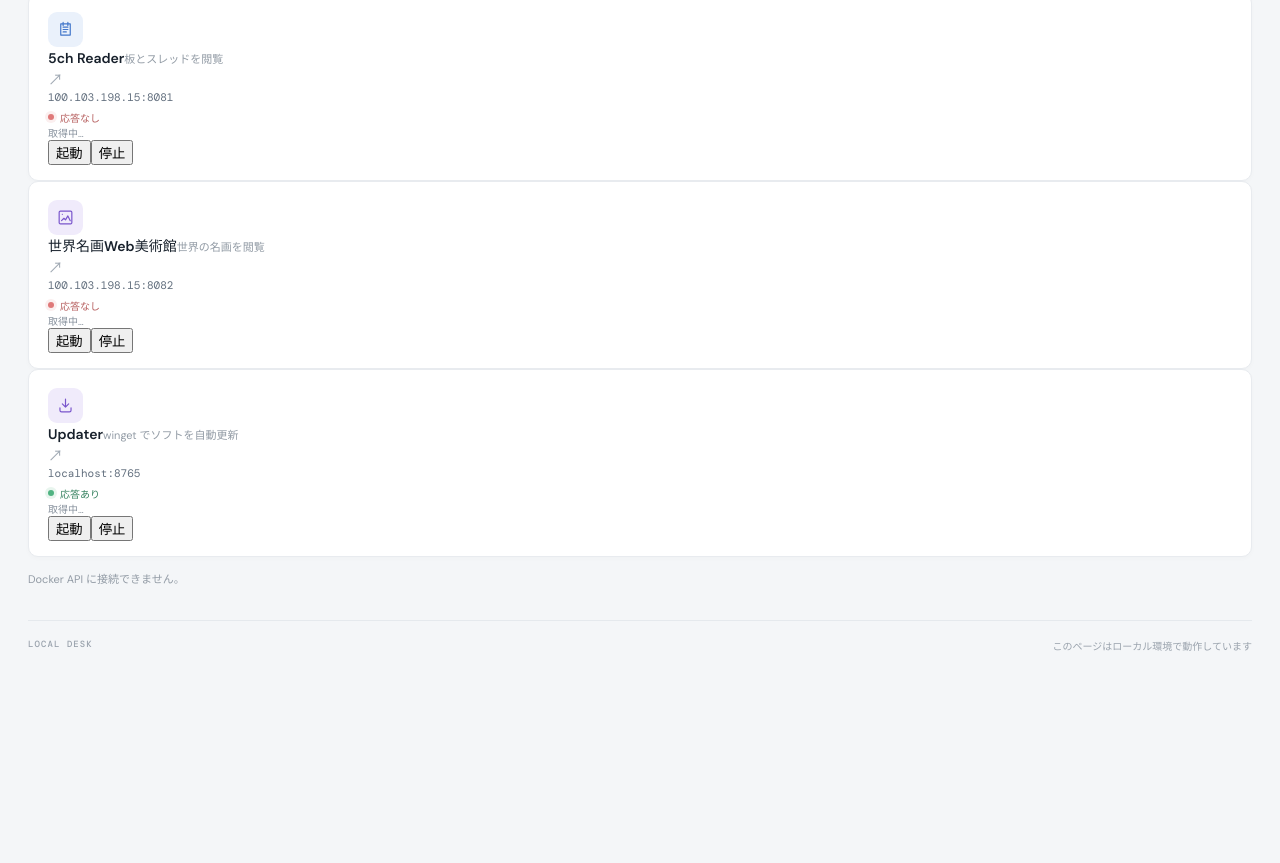
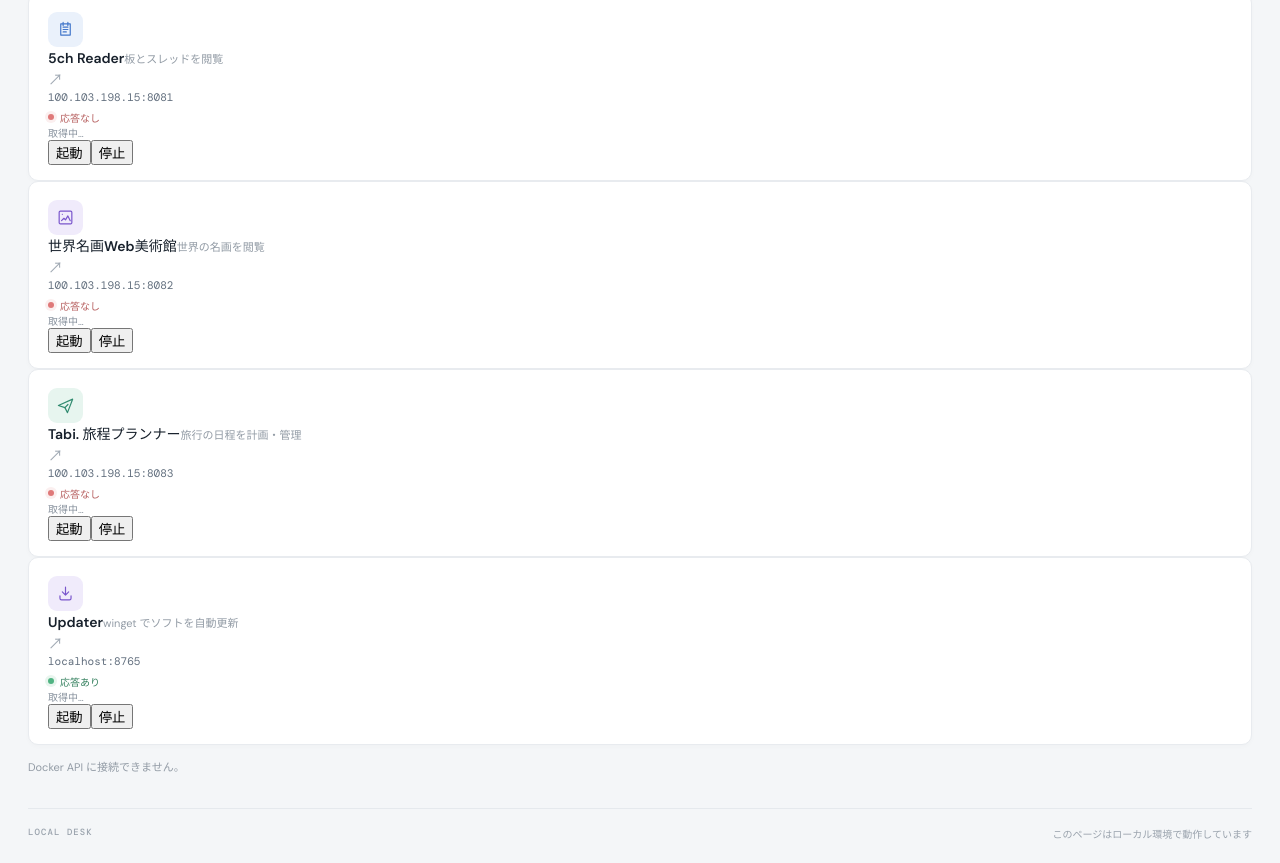
Before and after one commit to fujitakunihiro/dashboard, a plain HTML site: page index.html in a window 1280 px wide. Shown: the part 1066-1929 px from the top of the page. Before the commit the page ends 1741 px from the top, so only its background shows below. Drawn offline with nearby package versions, Linux system fonts and the light colour scheme; no server answers.

Commit message:
Add Tabi service at port 8083

```diff
--- a/control-api/server.mjs
+++ b/control-api/server.mjs
@@ -17,6 +17,7 @@ const services = {
   stock: { project: "app", file: "stock-compare/app/docker-compose.yml" },
   reader: { project: "15_", file: "15_まとめビューアー/compose.yaml" },
   museum: { project: "world-masterpieces", file: "25_全世界美術館/docker-compose.yml" },
+  travel: { project: "tabi", file: "18_旅行コンサル/compose.yaml" },
   updater: { project: "24_updater", file: "24_updater/docker-compose.yml" },
 };
 
--- a/index.html
+++ b/index.html
@@ -109,6 +109,17 @@
             <span class="container-state" role="cell" data-container-state>取得中…</span>
             <div class="row-actions" role="cell"><button type="button" data-action="start">起動</button><button type="button" data-action="stop">停止</button></div>
           </article>
+          <article class="service-card" data-service-id="travel" role="row">
+            <a class="service-link" role="cell" href="http://100.103.198.15:8083/" target="_blank" rel="noopener noreferrer" data-url="http://100.103.198.15:8083/">
+              <span class="service-icon mint" aria-hidden="true"><svg viewBox="0 0 24 24"><path d="m3 12 18-8-6.5 17-3.2-6.3L3 12Z"/><path d="m11.3 14.7 3.8-4"/></svg></span>
+              <span class="service-copy"><span class="service-name">Tabi. 旅程プランナー</span><span class="service-description">旅行の日程を計画・管理</span></span>
+              <span class="arrow" aria-hidden="true">↗</span>
+            </a>
+            <code class="service-url" role="cell">100.103.198.15:8083</code>
+            <span class="cell-status" role="cell"><span class="status" data-status><i></i><span>確認中</span></span></span>
+            <span class="container-state" role="cell" data-container-state>取得中…</span>
+            <div class="row-actions" role="cell"><button type="button" data-action="start">起動</button><button type="button" data-action="stop">停止</button></div>
+          </article>
           <article class="service-card" data-service-id="updater" role="row">
             <a class="service-link" role="cell" href="http://localhost:8765/" target="_blank" rel="noopener noreferrer" data-url="http://localhost:8765/">
               <span class="service-icon violet" aria-hidden="true"><svg viewBox="0 0 24 24"><path d="M12 4v10m0 0-4-4m4 4 4-4"/><path d="M5 15v3a2 2 0 0 0 2 2h10a2 2 0 0 0 2-2v-3"/></svg></span>
```
Also changed, not shown: 1 other file.
